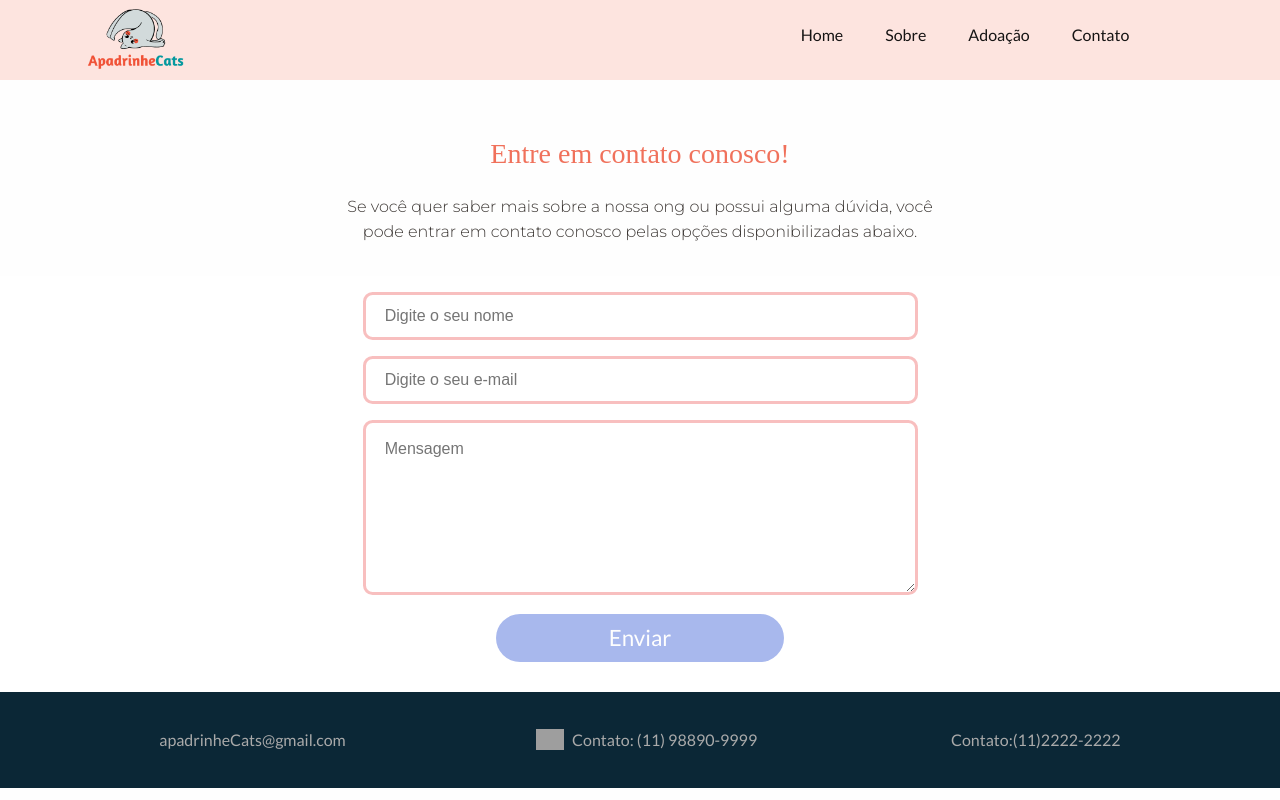
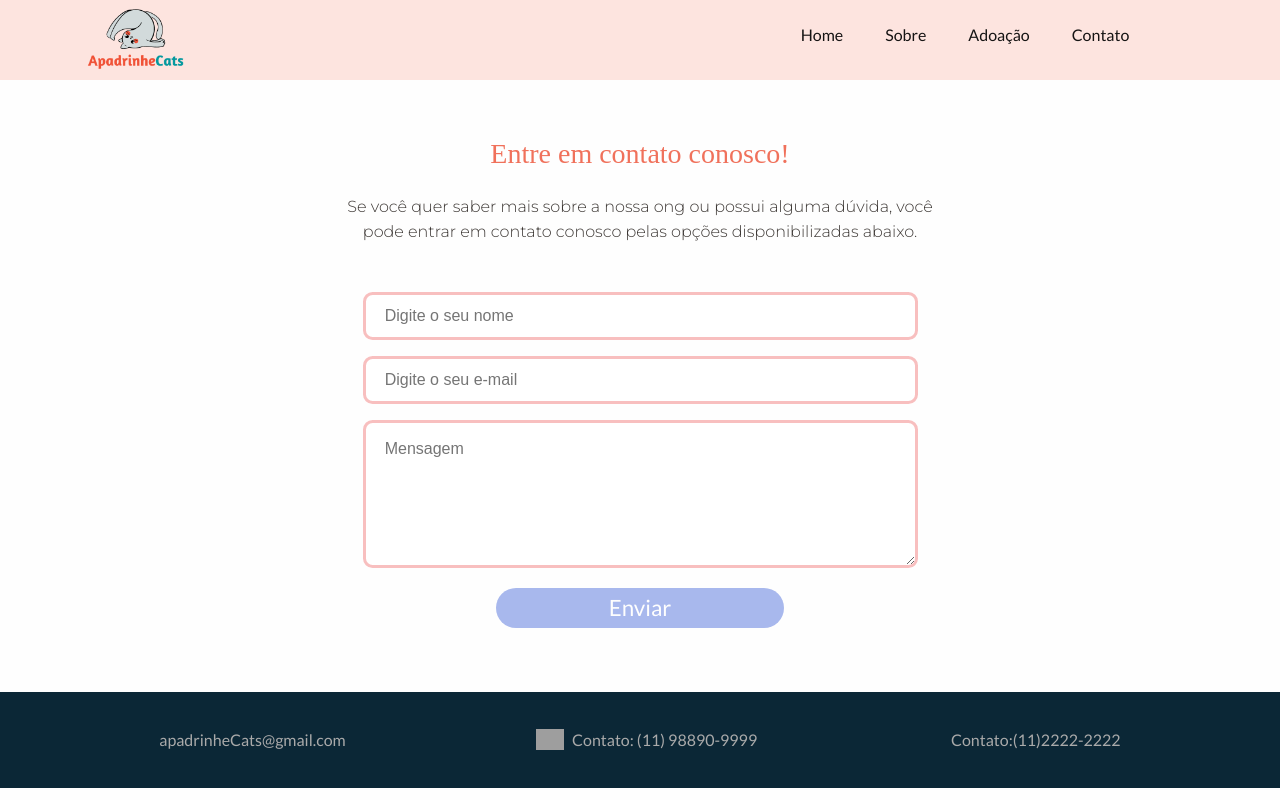
Before and after one commit to darlenepereira/Project-react-Reprograma, a React (Create React App) app: page /Contact in a window 1280 px wide. Built offline with nearby package versions, Linux system fonts and the light colour scheme; grey boxes are pictures that could not be loaded; a web font is replaced by a local one.

Commit message:
adicionando estilo

```diff
--- a/src/projeto/Components/ContactForm.jsx
+++ b/src/projeto/Components/ContactForm.jsx
@@ -22,7 +22,7 @@ const FormContact = () => {
     }
 
     return (
-        <div className='contact' id='contact'>
+        <div className='contact-forms' id='contact'>
             <Formik
                 onSubmit={onSubmit}
                 validationSchema={schema}
--- a/src/projeto/Styles/components/contact.css
+++ b/src/projeto/Styles/components/contact.css
@@ -1,7 +1,7 @@
-.contact{
+.contact-foms{
     display: flex;
     align-items: center;
-    justify-content: space-around;
+    margin: auto;
     height:26rem;
    background:#ffffff;
 }
@@ -16,6 +16,8 @@
     width: 40rem;
     height: 26rem;
     align-items: center;
+    margin: 0 auto;
+    padding-bottom: 4rem;
 }
 
 .title-fom{
```
Also changed, not shown: 1 other file (tests, documents, lock files or other folders).
